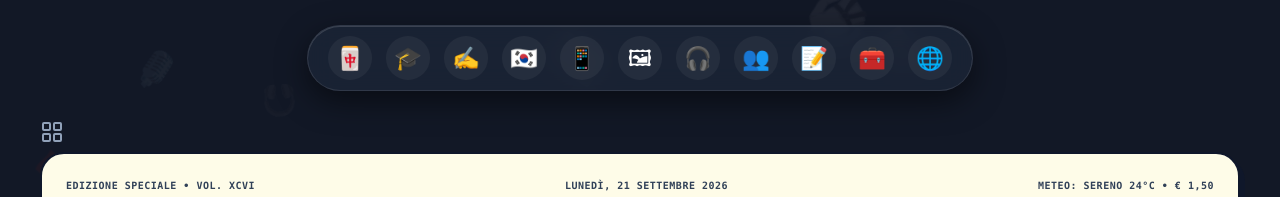
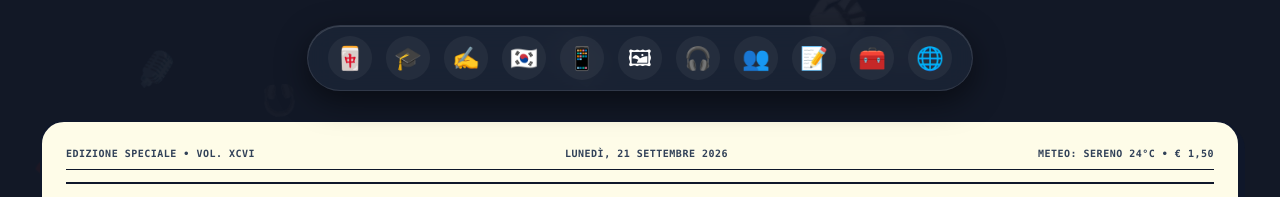
Before and after one commit to scottino2019-glitch/Il-mio-Hub-linguistico-, a React (Vite) app: page / in a window 1280 px wide. Shown: the top 197 px of the page. Built offline with nearby package versions, Linux system fonts and the light colour scheme; a web font is replaced by a local one.

Commit message:
Update App.tsx

```diff
--- a/src/App.tsx
+++ b/src/App.tsx
@@ -71,7 +71,7 @@ export default function App() {
       {/* 3. HEADER SEGNAPOSTO */}
       <header className="max-w-[1200px] mx-auto text-center mb-10 relative z-30">
 
-            <LayoutGrid className="w-6 h-6 text-slate-400 mb-2" />
+
           <BentoChronicleHeader />
 
 
```
